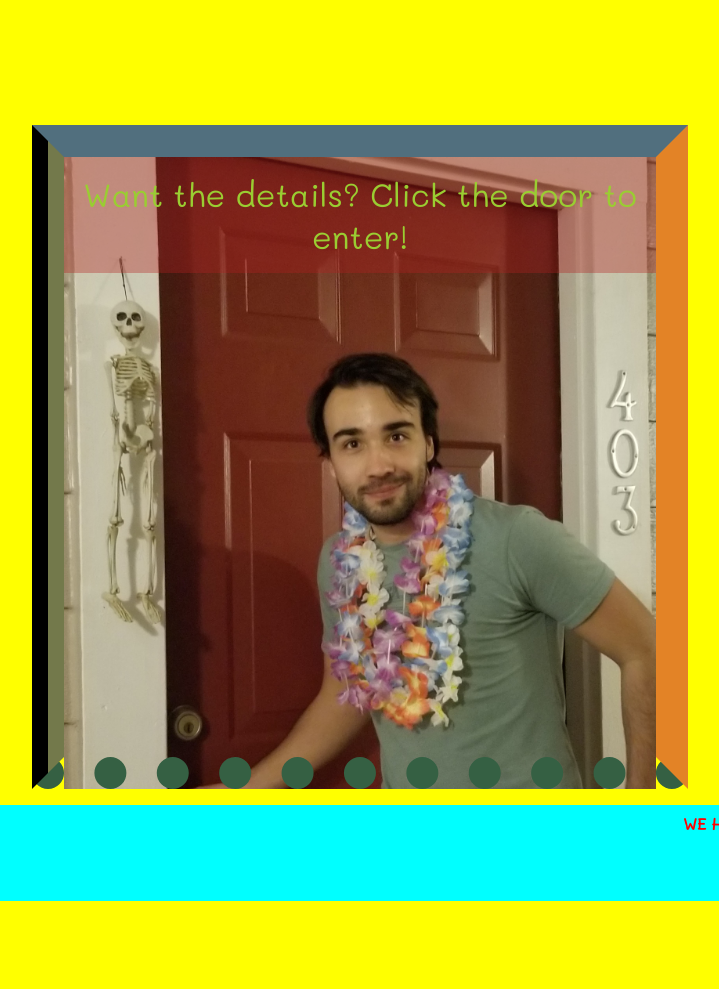
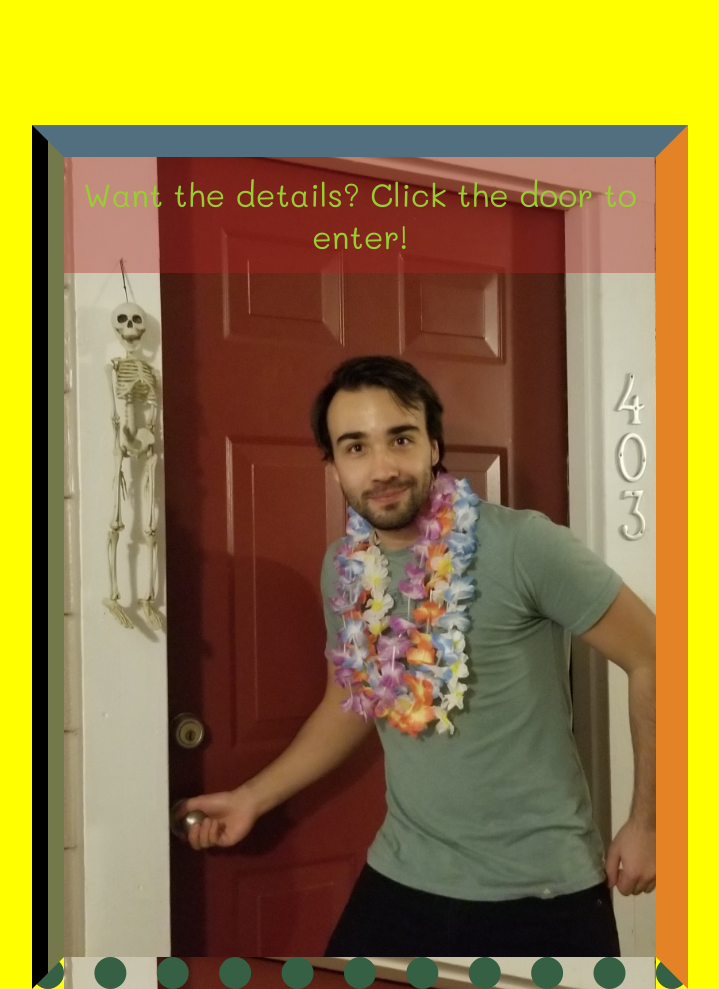
Before and after one commit to kyleratti/kyle-and-paul-throw-a-luau, a plain HTML site: page index.html in a window 1280 px wide. Shown: the top 989 px of the page, without its empty margins (280-999 px from the left). Before the commit the page ends 901 px from the top, so only its background shows below. Drawn offline with Linux system fonts and the light colour scheme.

Commit message:
Upped minimum image hieght

```diff
--- a/assets/css/app.css
+++ b/assets/css/app.css
@@ -28,7 +28,7 @@ h1 {
     background-color: orange;
     min-width: 425px;
     max-width: 50%;
-    min-height: 600px;
+    min-height: 800px;
     max-height: 75%;
     border-width: 2em;
     border-style: dotted solid;
```
